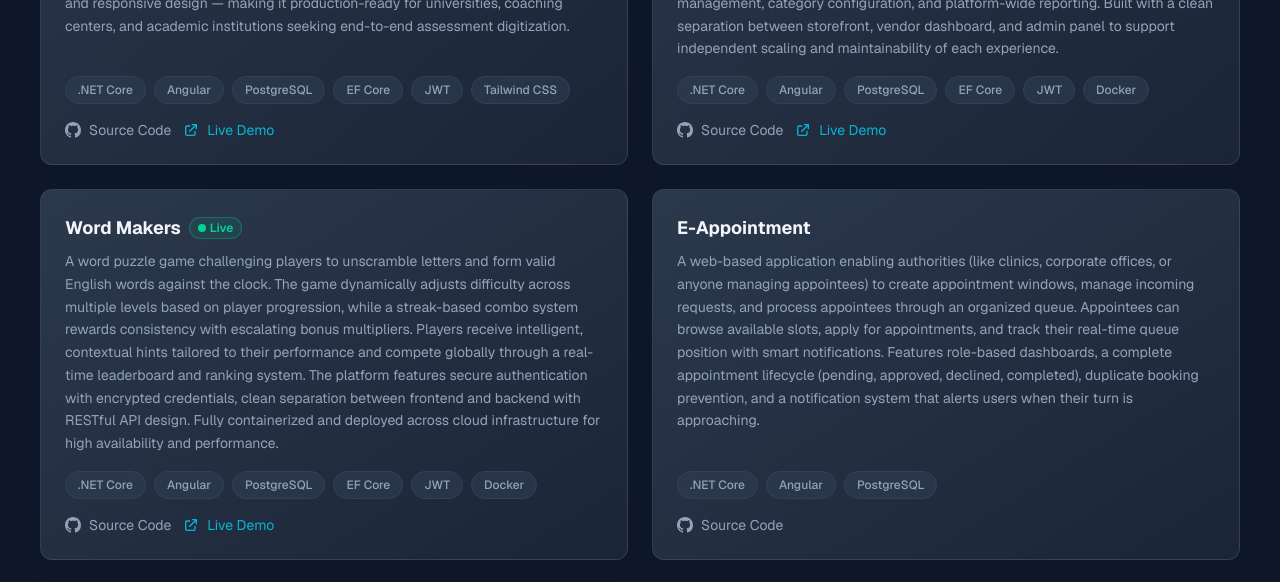
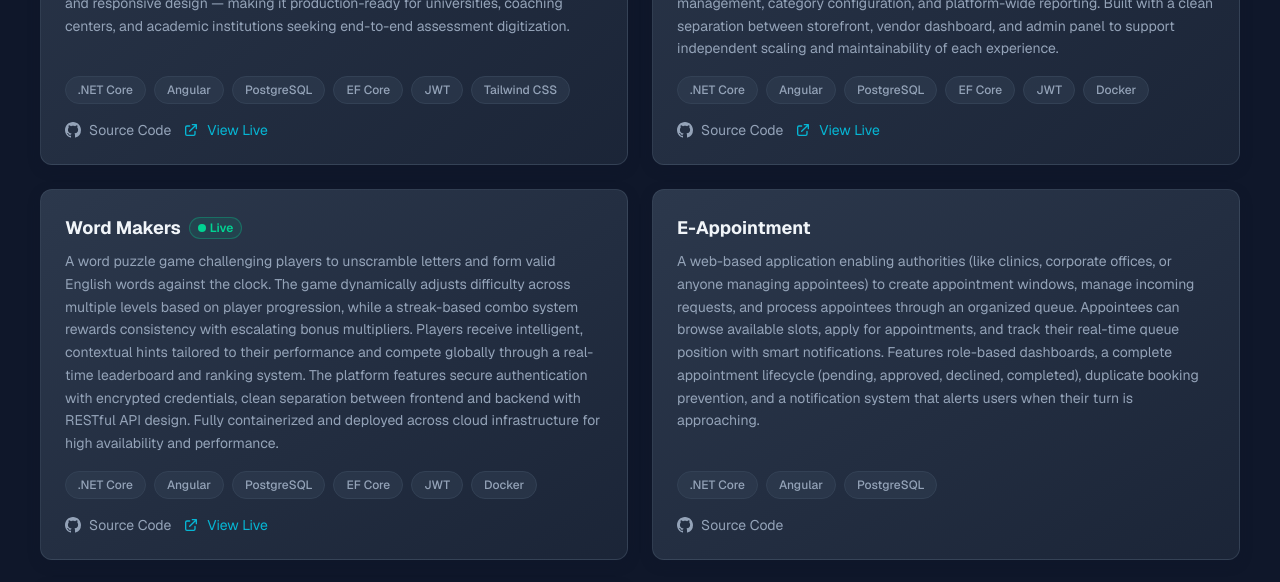
Before and after one commit to shahadat-26/Portfolio, an Angular app: page / in a window 1280 px wide. Shown: the part 5140-5722 px from the top of the page. Built offline with nearby package versions, Linux system fonts and the light colour scheme.

Commit message:
Update project link text from Live Demo to View Live

```diff
--- a/src/app/components/projects/projects.html
+++ b/src/app/components/projects/projects.html
@@ -59,7 +59,7 @@
                 <svg class="w-4 h-4" fill="none" stroke="currentColor" viewBox="0 0 24 24">
                   <path stroke-linecap="round" stroke-linejoin="round" stroke-width="2" d="M10 6H6a2 2 0 00-2 2v10a2 2 0 002 2h10a2 2 0 002-2v-4M14 4h6m0 0v6m0-6L10 14"/>
                 </svg>
-                Live Demo
+                View Live
               </a>
             }
           </div>
```
